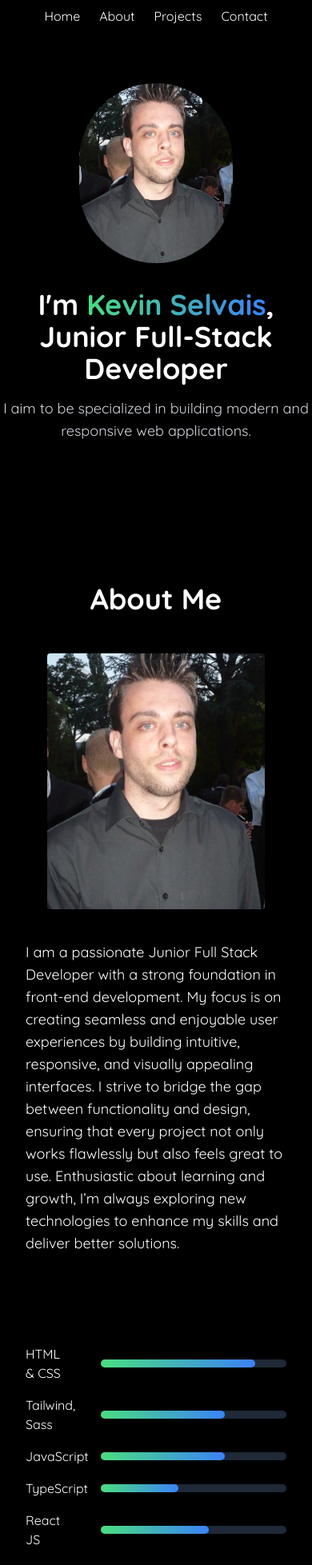
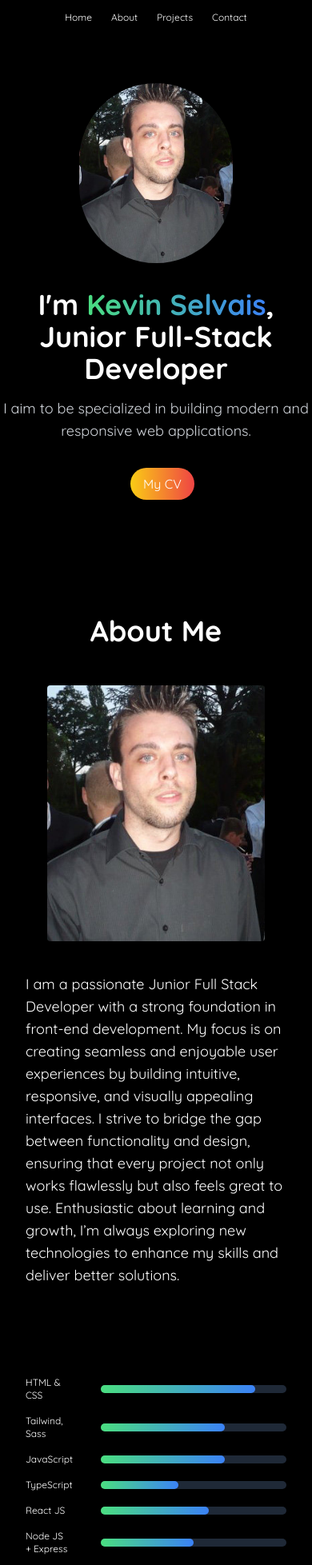
Before and after one commit to Kalzone99/portfolio, a React (Vite) app: page / in a window 390 px wide. Shown: the top 1957 px of the page at 80% size. Built offline with nearby package versions, Linux system fonts and the light colour scheme.

Commit message:
full responsive

```diff
--- a/src/Components/About.jsx
+++ b/src/Components/About.jsx
@@ -25,7 +25,7 @@ const About = () => {
         </div>
         <div className="space-y-4 mt-20">
           <div className="flex items-center space-x-10">
-            <label htmlFor="htmlandcss" className="w-2/12 sm:text-xs">
+            <label htmlFor="htmlandcss" className="w-2/12 text-xs md:text-lg">
               HTML & CSS
             </label>
             <div className="grow bg-gray-800 rounded-full h-2.5">
@@ -33,7 +33,7 @@ const About = () => {
             </div>
           </div>
           <div className="flex items-center space-x-10">
-            <label htmlFor="Sass" className="w-2/12 sm:text-xs">
+            <label htmlFor="Sass" className="w-2/12 text-xs md:text-lg">
               Tailwind, Sass
             </label>
             <div className="grow bg-gray-800 rounded-full h-2.5">
@@ -41,7 +41,7 @@ const About = () => {
             </div>
           </div>
           <div className="flex items-center space-x-10">
-            <label htmlFor="javascript" className="w-2/12 sm:text-xs">
+            <label htmlFor="javascript" className="w-2/12 text-xs md:text-lg">
               JavaScript
             </label>
             <div className="grow bg-gray-800 rounded-full h-2.5">
@@ -49,7 +49,7 @@ const About = () => {
             </div>
           </div>
           <div className="flex items-center space-x-10">
-            <label htmlFor="TypeScript" className="w-2/12 sm:text-xs">
+            <label htmlFor="TypeScript" className="w-2/12 text-xs md:text-lg">
               TypeScript
             </label>
             <div className="grow bg-gray-800 rounded-full h-2.5">
@@ -57,7 +57,7 @@ const About = () => {
             </div>
           </div>
           <div className="flex items-center space-x-10">
-            <label htmlFor="reactjs" className="w-2/12 sm:text-xs">
+            <label htmlFor="reactjs" className="w-2/12 text-xs md:text-lg">
               React JS
             </label>
             <div className="grow bg-gray-800 rounded-full h-2.5">
@@ -65,7 +65,7 @@ const About = () => {
             </div>
           </div>
           <div className="flex items-center space-x-10">
-            <label htmlFor="nodejs" className="w-2/12 sm:text-xs">
+            <label htmlFor="nodejs" className="w-2/12 text-xs md:text-lg">
               Node JS + Express
             </label>
             <div className="grow bg-gray-800 rounded-full h-2.5">
@@ -74,7 +74,7 @@ const About = () => {
           </div>
 
           <div className="flex items-center space-x-10">
-            <label htmlFor="Mongo" className="w-2/12 sm:text-xs">
+            <label htmlFor="Mongo" className="w-2/12 text-xs md:text-lg">
               MongoDB, MySQL
             </label>
             <div className="grow bg-gray-800 rounded-full h-2.5">
--- a/src/Components/Hero.jsx
+++ b/src/Components/Hero.jsx
@@ -30,7 +30,7 @@ const Hero = () => {
           Contact Me
         </button>
         <button
-          className="bg-gradient-to-r from-yellow-400 to-red-500 text-white hidden md:inline transform transition-transform duration-300 hover:scale-105 px-4 py-2 rounded-full"
+          className="bg-gradient-to-r from-yellow-400 to-red-500 text-white  md:inline transform transition-transform duration-300 hover:scale-105 px-4 py-2 rounded-full"
           onClick={() =>
             window.open(
               "https://drive.google.com/file/d/1gmOgbphag9C9ndRZH3k70niNm1FwdfI2/view?usp=sharing",
--- a/src/Components/Navbar.jsx
+++ b/src/Components/Navbar.jsx
@@ -4,16 +4,18 @@ const Navbar = () => {
       <div className="container py-2 flex justify-center md:justify-between items-center">
         <div className="text-2xl font-bold hidden md:inline">Kevin Selvais</div>
         <div className="space-x-6">
-          <a href="#home" className="hover:text-gray-400 sm:text-xs">
+          <a href="#home" className="hover:text-gray-400 text-xs md:text-lg">
             Home
           </a>
-          <a href="#about" className="hover:text-gray-400 sm:text-xs">
+          <a href="#about" className="hover:text-gray-400 text-xs md:text-lg">
             About
           </a>
-          <a href="#projects" className="hover:text-gray-400 sm:text-xs">
+          <a
+            href="#projects"
+            className="hover:text-gray-400 text-xs md:text-lg">
             Projects
           </a>
-          <a href="#contact" className="hover:text-gray-400 sm:text-xs">
+          <a href="#contact" className="hover:text-gray-400 text-xs md:text-lg">
             Contact
           </a>
         </div>
```
